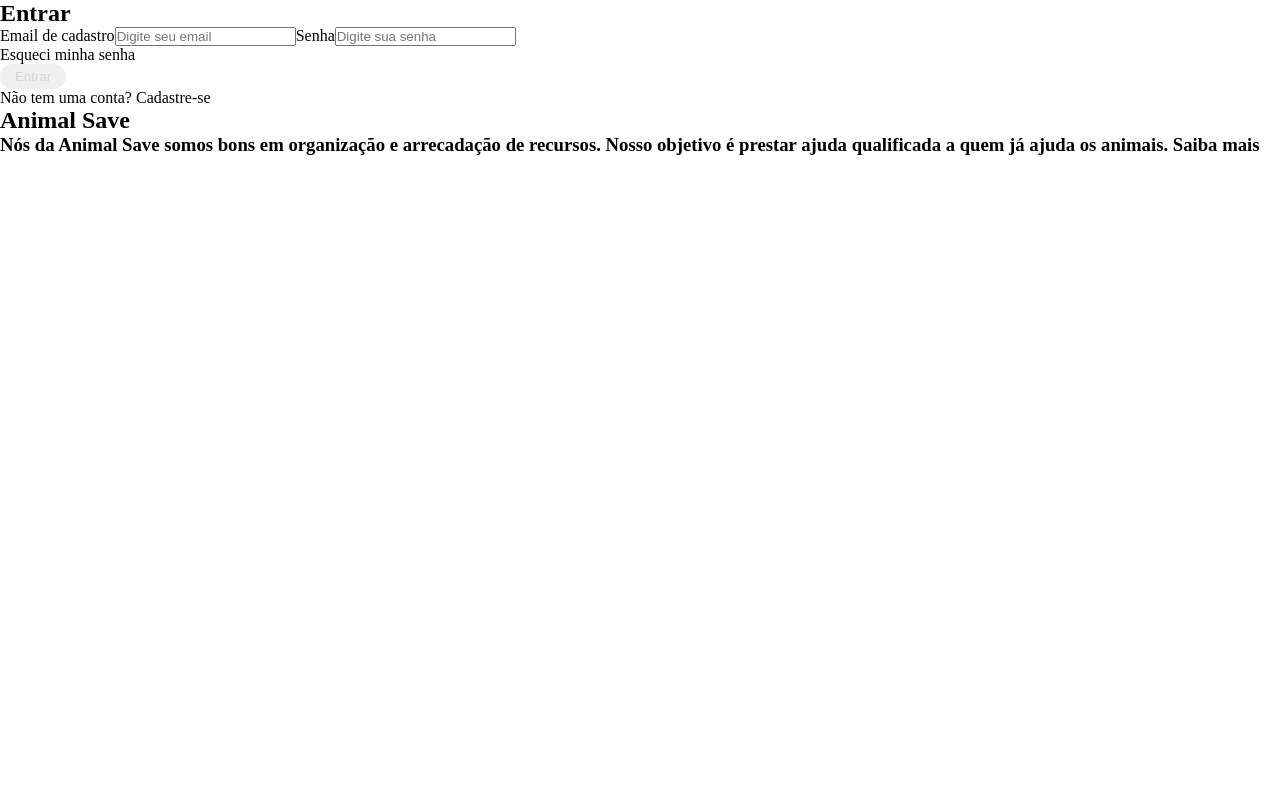
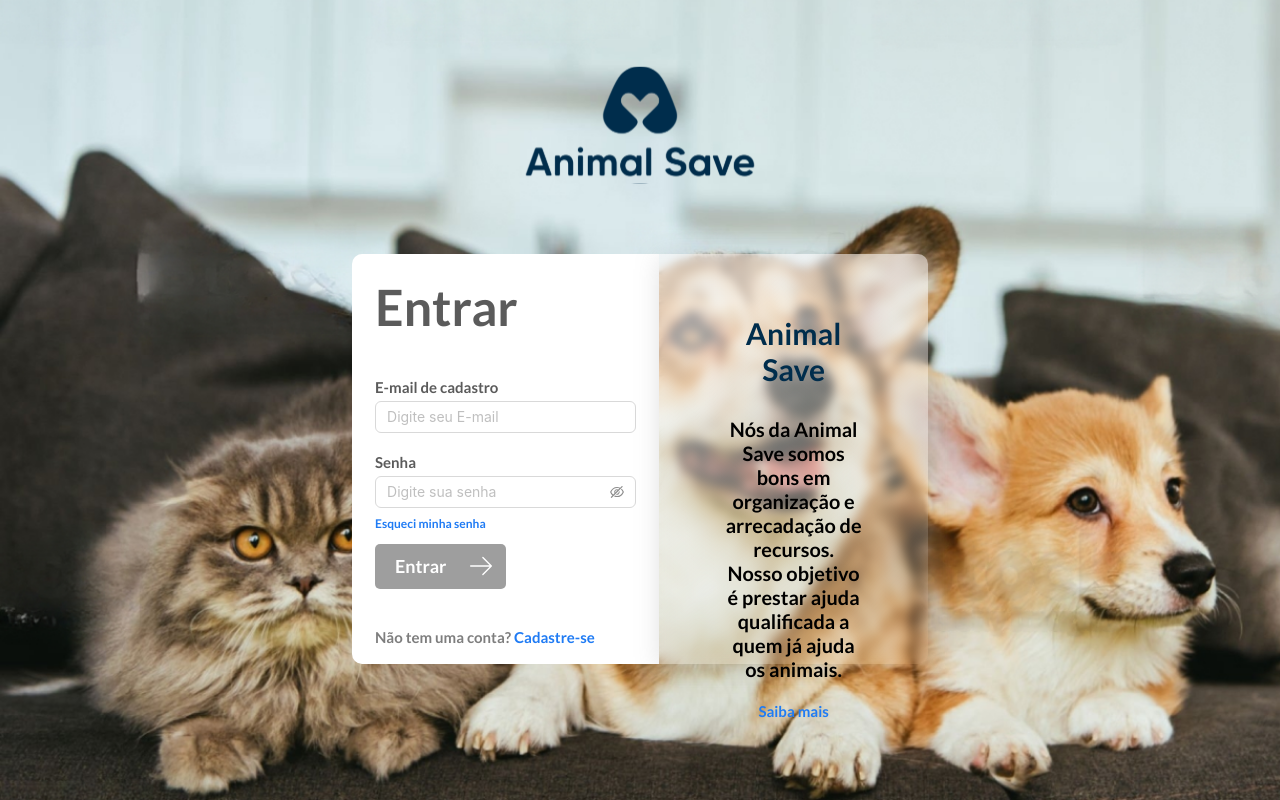
Before and after one commit to savePet/SavePet, a React (Vite) app in the folder savePet/: page /Login in a window 1280 px wide. Built offline with nearby package versions, Linux system fonts and the light colour scheme; grey boxes are pictures that could not be loaded; a web font is replaced by a local one.

Commit message:
pagina de login feita (sem rotas)

```diff
--- a/savePet/package.json
+++ b/savePet/package.json
@@ -10,7 +10,8 @@
     "preview": "vite preview"
   },
   "dependencies": {
-    "native-base": "^3.4.28",
+    "@phosphor-icons/react": "^2.0.10",
+    "antd": "^5.6.2",
     "react": "^18.2.0",
     "react-dom": "^18.2.0",
     "react-modal": "^3.16.1",
--- /dev/null
+++ b/savePet/src/components/Button/Button.tsx
@@ -0,0 +1,29 @@
+import { Link } from 'react-router-dom';
+import styles from './index.module.css'
+import { ArrowRight } from '@phosphor-icons/react';
+
+interface BtnProps {
+    title: string;
+    icon: string;
+    link: string;
+    // color: string;
+}
+
+const ButtonNxt: React.FC<BtnProps> = ({ title, link, icon }) => {
+    const cardStyles = {
+        title: title,
+        backgroundImage: `url({icon})`,
+    };
+
+    return(
+    <a href = { "/" + link } >
+            <section style={cardStyles} className={styles.sectio}>
+                <h2>{title}</h2>
+                <img src={icon} alt="" />
+                <ArrowRight size={30} color="#fff" weight="light" />
+                <Link to={link}></Link>
+            </section>
+    </a >
+    )
+}
+export default ButtonNxt;
--- /dev/null
+++ b/savePet/src/components/Button/index.module.css
@@ -0,0 +1,15 @@
+.sectio{
+    background-color:#002D4C;
+    display: flex;
+    align-items: center;
+    flex-direction: row;
+    width: 50%;
+    height: 45px;
+    color: #ffff;
+    font-family: 'Lato';
+    font-weight: 100;
+    font-size: 12px;
+    justify-content: space-between;
+    padding-left: 20px;
+    border-radius: 5px;
+}
--- a/savePet/src/pages/Login/Login.tsx
+++ b/savePet/src/pages/Login/Login.tsx
@@ -1,32 +1,48 @@
+import styles from './index.module.css'
+import logo from '../../assets/Logo.svg'
+import { Eye } from "@phosphor-icons/react";
+import { DownloadOutlined } from '@ant-design/icons';
+import ButtonNxt from '../../components/Button/Button';
+import React from 'react';
+
+import { EyeInvisibleOutlined, EyeTwoTone } from '@ant-design/icons';
+import { Button, Input, Space } from 'antd';
+
+
 export const Login = () => {
+    const [passwordVisible, setPasswordVisible] = React.useState(false);
     return (
-        <main>
-            <section>
-                <div>
+        <main className={styles.view}>
+            <div>
+                <img src={logo} className={styles.logo} alt="" />
+            </div>
+            <section className={styles.content}>
+                <div className={styles.credentials}>
                     <h1>Entrar</h1>
-                    <label htmlFor="">Email de cadastro</label>
-                    <input type="text" placeholder="Digite seu email" />
+                    <label htmlFor="">E-mail de cadastro</label>
+                    <Input placeholder='Digite seu E-mail' />
 
                     <label htmlFor="">Senha</label>
-                    <input type="text" placeholder="Digite sua senha" />
+                    {/* <input type="text" placeholder="Digite sua senha" style={{ width: '90%' }} /> */}
+                    <Input.Password placeholder="Digite sua senha" />
 
-                    <p><a href="">Esqueci minha senha </a></p>
-
-                    <button>Entrar</button>
-
-                    <p>Não tem uma conta? <a href="">Cadastre-se</a></p>
+                    <p className={styles.p}><a href="">Esqueci minha senha </a></p>
+                    <ButtonNxt
+                        title="Entrar"
+                        icon=''
+                        link=''
+                    />
+                    <p className={styles.pssw}>Não tem uma conta? <a href="" style={{ color: '#1F7BF4' }}>Cadastre-se</a></p>
                 </div>
-                <div>
+                <div className={styles.info}>
                     <h1>Animal Save</h1>
-
                     <h3>
                         Nós da Animal Save somos bons em organização e
-                        arrecadação de recursos. Nosso objetivo é prestar ajuda qualificada a quem já ajuda os animais.
-
-                        <a href=""> Saiba mais </a>
+                        arrecadação de recursos. <br /> Nosso objetivo é prestar ajuda qualificada a quem já ajuda os animais.
                     </h3>
+                    <p className={styles.pssw}><a href="" style={{ color: '#1F7BF4', fontWeight: 'bold' }}> Saiba mais </a></p>
                 </div>
             </section>
-        </main>
+        </main >
     )
 }
--- /dev/null
+++ b/savePet/src/pages/Login/index.module.css
@@ -0,0 +1,99 @@
+.view {
+    background-image: url(../../assets/fundoLogin.png);
+    background-size: cover;
+    height: 100vh;
+
+
+    display: flex;
+    flex-direction: column;
+    align-items: center;
+    justify-content: center;
+}
+
+.content {
+    display: flex;
+    justify-content: center;
+    height: 70%;
+    width: 60%;
+}
+
+.logo {
+    width: 250px;
+    height: 250px;
+}
+
+.credentials h1 {
+    color: #5B5B5B;
+    font-style: normal;
+    font-size: 50px;
+    margin-bottom: 8%;
+}
+
+.credentials {
+    display: flex;
+    font-family: 'Lato';
+    background-color: #ffff;
+    height: 75%;
+    width: 40%;
+    border-radius: 10px 0px 0px 10px;
+    display: flex;
+    flex-direction: column;
+    padding: 3%;
+}
+
+label {
+    font-size: 15px;
+    color: #5B5B5B;
+    margin-bottom: 5px;
+    margin-top: 20px;
+}
+
+.pssw {
+    color: #7E7E7E;
+    font-size: 15px;
+    font-family: Lato;
+    margin-top: 15%;
+}
+
+input {
+    border: none;
+    border-bottom: 1px solid #5B5B5B;
+    margin-bottom: 5%;
+    padding: 2%;
+    font-size: 15px;
+    color: #5B5B5B;
+}
+
+.p {
+    margin-top: 3%;
+    margin-bottom: 5%;
+    font-size: 12px;
+    color: #1F7BF4;
+}
+
+.info h1 {
+    color: #002D4C;
+    font-size: 30px;
+    font-family: Lato;
+    font-weight: 700;
+    margin-bottom: 20%;
+}
+
+.info {
+    background: linear-gradient(142.32deg, rgba(255, 253, 253, 0.6) 18.07%, rgba(255, 255, 255, 0.1) 97.39%);
+    box-shadow: 0px 4px 25px rgba(140, 140, 140, 0.25);
+    backdrop-filter: blur(5px);
+    border-radius: 0px 10px 10px 0px;
+    height: 75%;
+    width: 35%;
+
+
+    color: #000;
+    display: flex;
+    /* align-items: center; */
+    flex-direction: column;
+    text-align: center;
+    font-size: 17px;
+    font-family: Lato;
+    padding: 8%;
+}
```
Also changed, not shown: savePet/src/assets/fundoLogin.png (added), savePet/src/pages/Error404/Error.tsx (added), 1 other file (tests, documents, lock files or other folders).
